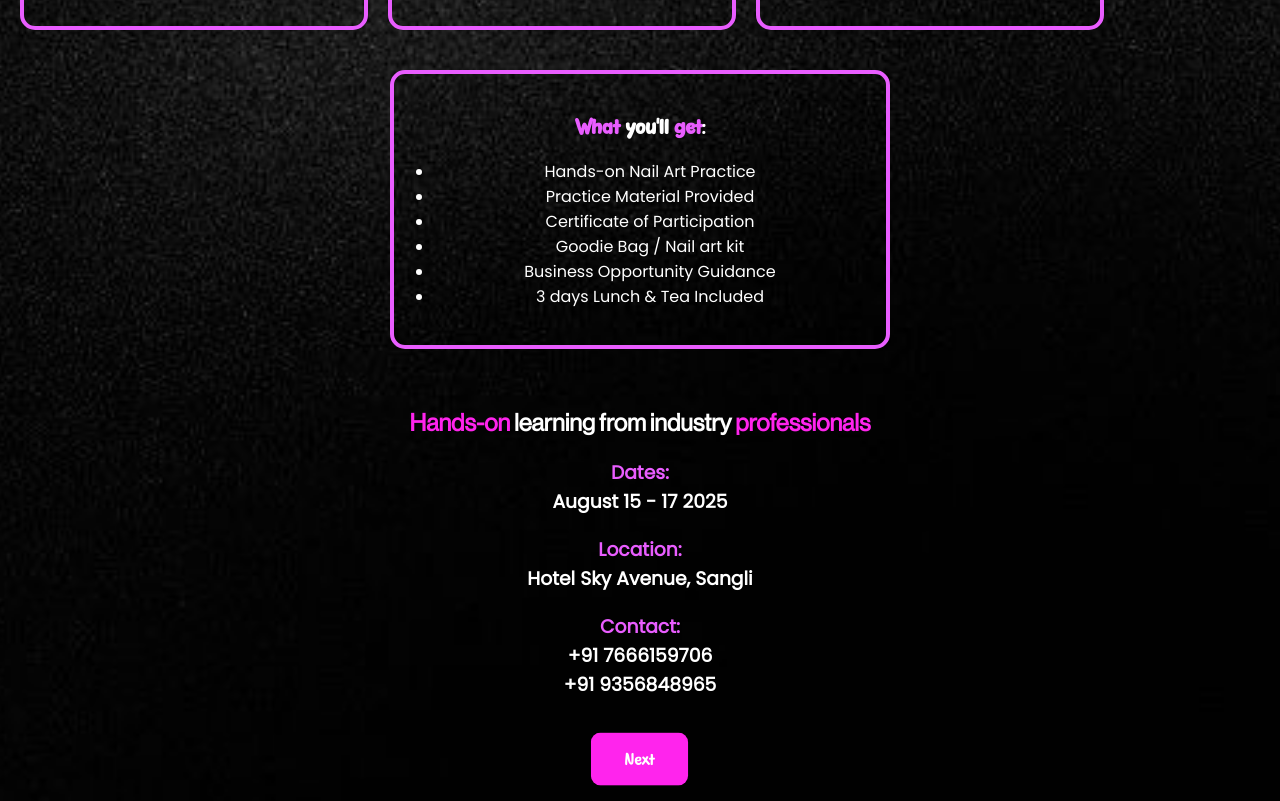
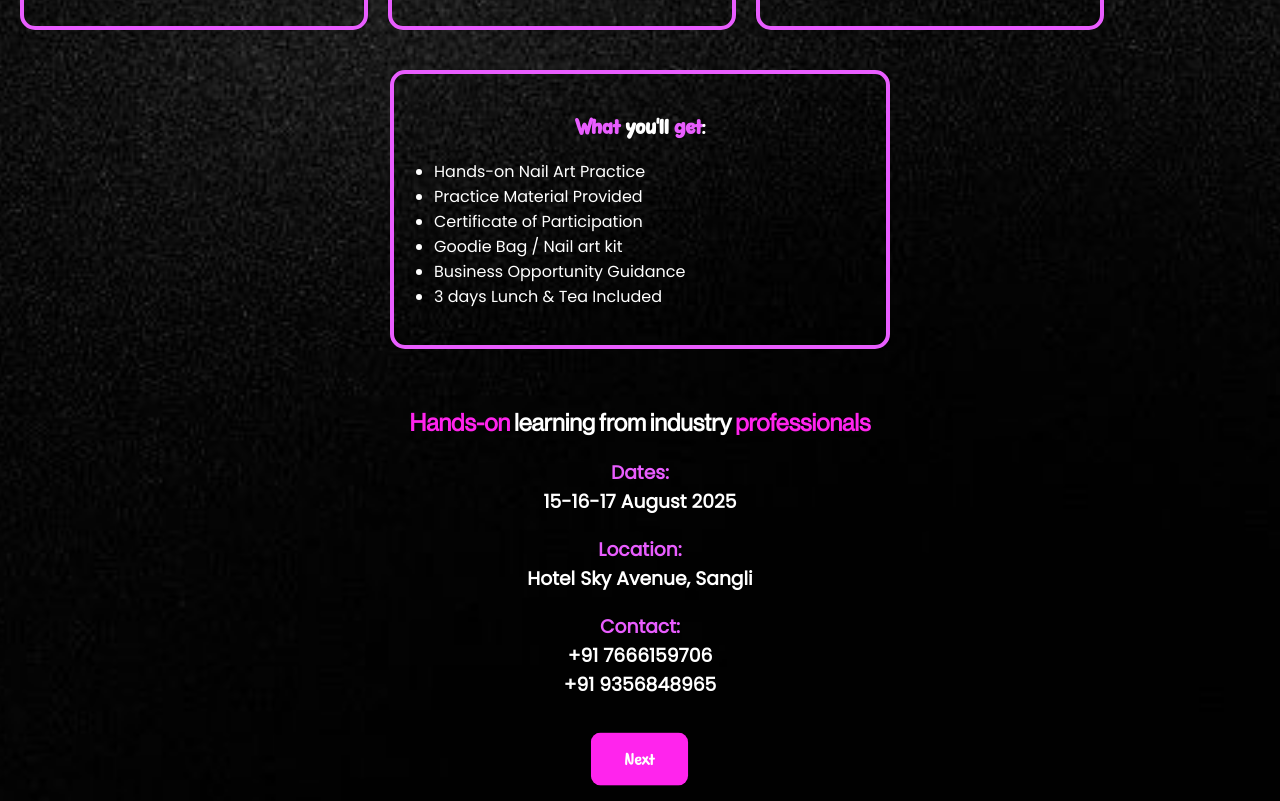
Before and after one commit to thenameisshreesh/Artist-studio-Final, a plain HTML site: page templates/index.html in a window 1280 px wide. Shown: the part 2583-3384 px from the top of the page. Drawn offline with Linux system fonts and the light colour scheme; files whose address does not match are found by name.

Commit message:
Add files via upload

```diff
--- a/templates/index.html
+++ b/templates/index.html
@@ -419,7 +419,7 @@
   <h2 style="font-size: 24px; font-weight: bold; text-align: center; font-family: 'Chonky Bunny', cursive;">
     <span style="color: #e95dff; font-family: 'Chonky Bunny', cursive;">What</span> you'll <span style="color: #e95dff; font-family: 'Chonky Bunny', cursive;">get</span>:
   </h2>
-  <ul style="list-style-type: disc; padding-left: 20px;">
+  <ul style="list-style-type: disc; padding-left: 20px; text-align: left;">
     <li>Hands-on Nail Art Practice</li>
     <li>Practice Material Provided</li>
     <li>Certificate of Participation</li>
@@ -434,7 +434,7 @@
 <!-- div4: Info + Button -->
   <div style="padding: 20px; font-size: 1rem; color: #ffffff;">
     <h2 style="font-family: Neue Haas Grotesk;"><strong><span style="color: #ff24ed; font-family: Neue Haas Grotesk;">Hands-on</span> learning from industry <span style="color:#ff24ed; font-family: Neue Haas Grotesk;">professionals</span></strong></h2>
-    <h3><strong><span style="color:#e95dff;">Dates:</span></strong><br><b> August 15 - 17 2025</b></h3>
+    <h3><strong><span style="color:#e95dff;">Dates:</span></strong><br><b> 15-16-17 August 2025</b></h3>
     <h3><strong><span style="color:#e95dff;">Location:</span></strong><br> Hotel Sky Avenue, Sangli</h3>
     <h3><strong><span style="color: #e95dff;">Contact:</span> </strong><br>+91 7666159706<br>+91 9356848965</h3>
     <button onclick="handleClick()" class="click-animate breathing" style="
```
Also changed, not shown: templates/success.html (+1 -1 lines).
